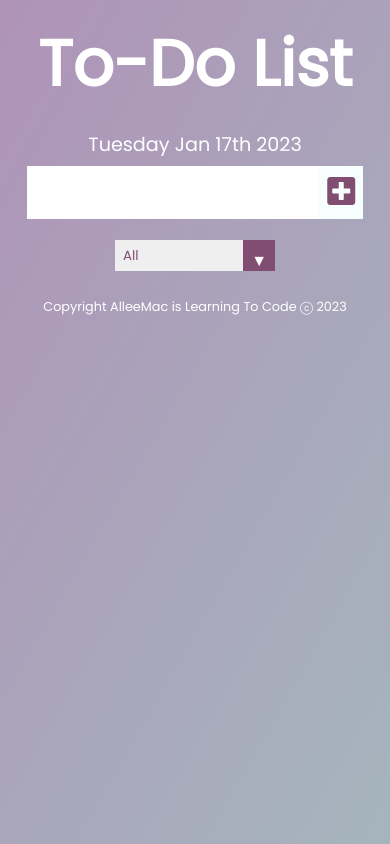
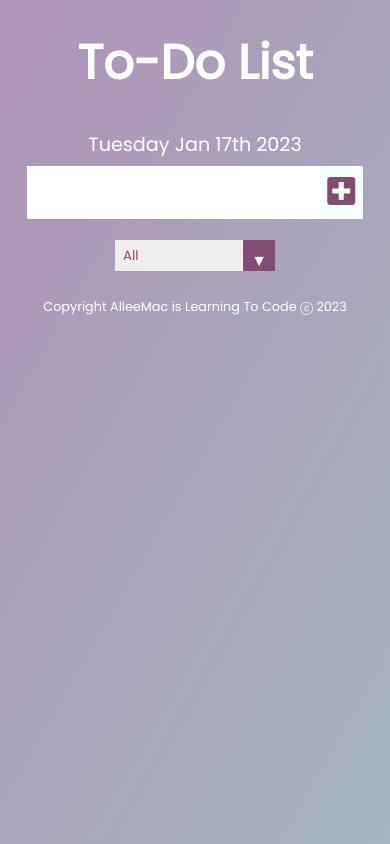
Before and after one commit to alleemac/TheToDoList, a React (Create React App) app: page / in a window 390 px wide. Built offline with nearby package versions, Linux system fonts and the light colour scheme.

Commit message:
Update App.css

```diff
--- a/src/App.css
+++ b/src/App.css
@@ -168,4 +168,8 @@ select {
   .todo-list {
   padding-left: 0px;
 }
+  h1 {
+  padding: 5%;
+  font-size: 3rem;
 }
+}
```
